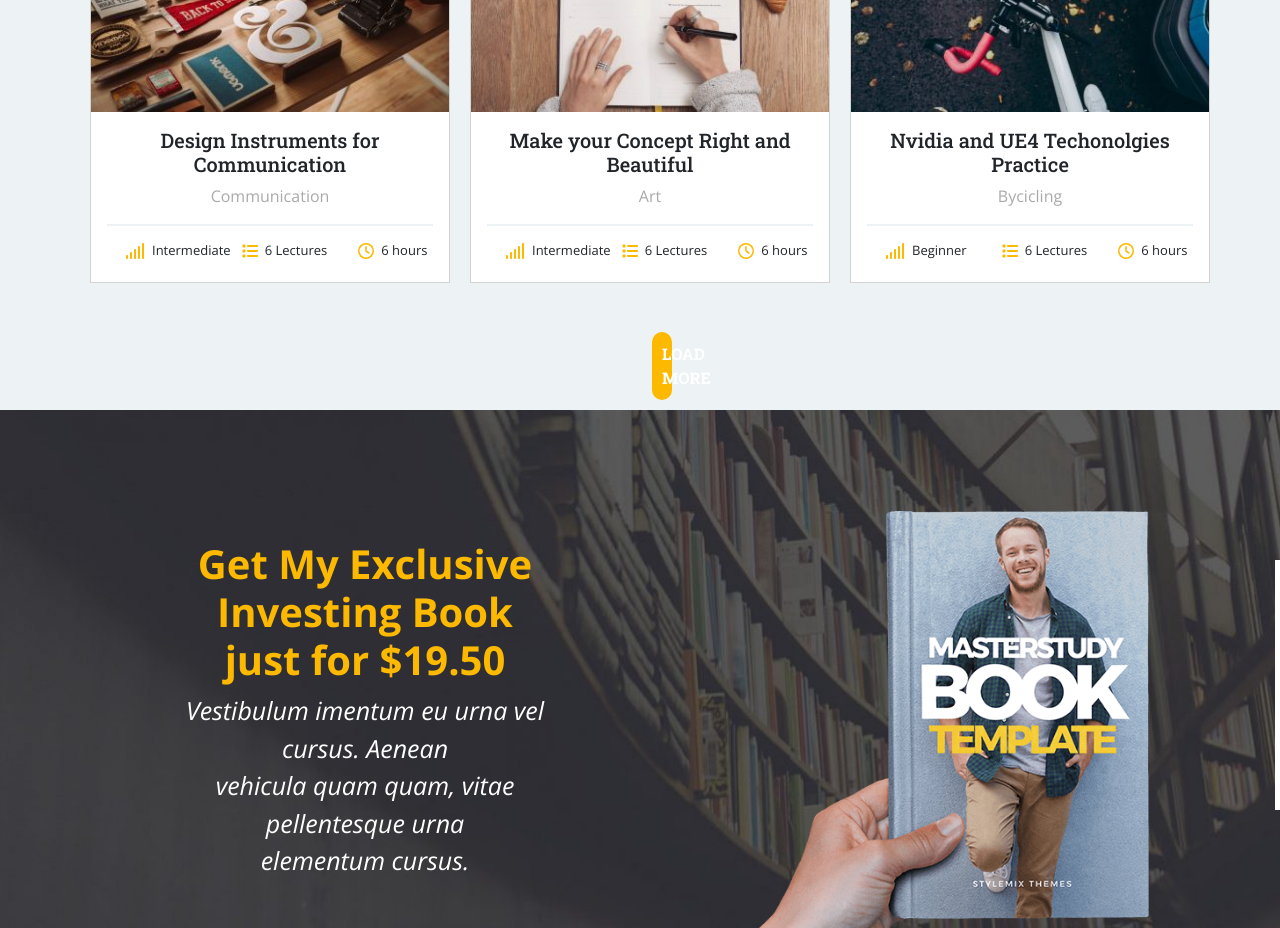
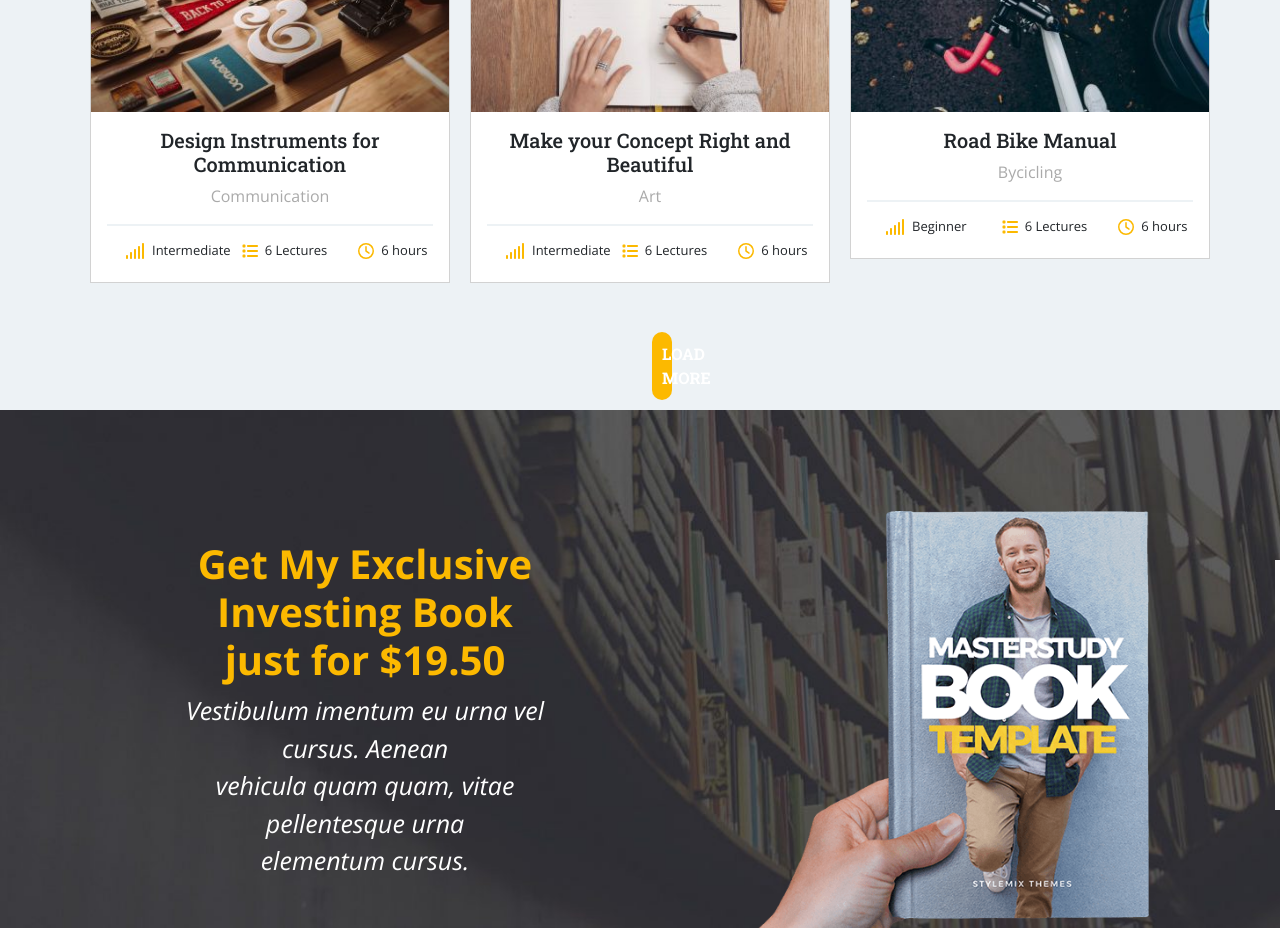
Before and after one commit to PierluigiPapa/proj-html-vuejs, a Vue app: page / in a window 1280 px wide. Shown: the part 2040-2968 px from the top of the page. Built offline with nearby package versions, Linux system fonts and the light colour scheme.

Commit message:
fix: adjust card

```diff
--- a/src/components/Main/AppCourses.vue
+++ b/src/components/Main/AppCourses.vue
@@ -56,7 +56,7 @@ export default {
 
                 {
                     image: "../src/assets/images/photo-1475452779376-caebfb988090-370x200.jpeg",
-                    title: "Nvidia and UE4 Techonolgies Practice",
+                    title: "Road Bike Manual",
                     category: "Bycicling",
                     price: "€90",
                     level: "Beginner",
```
